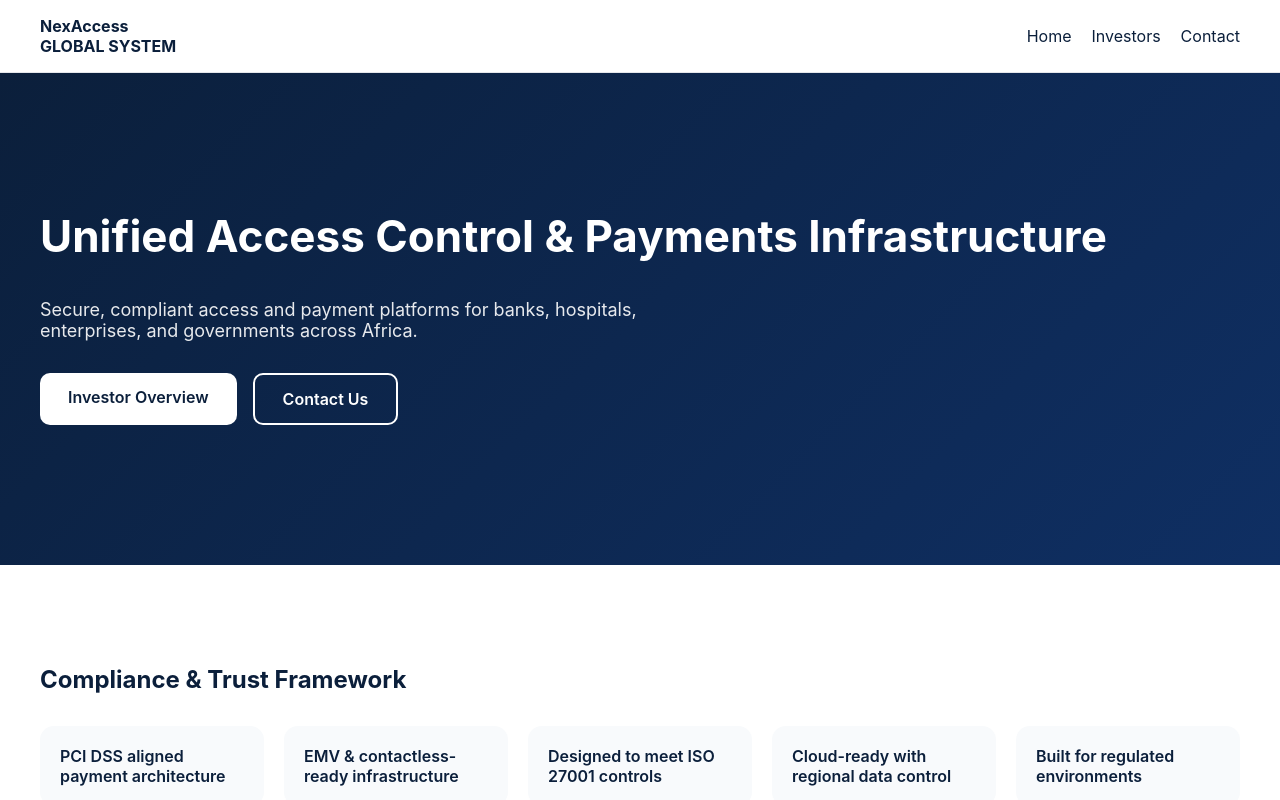
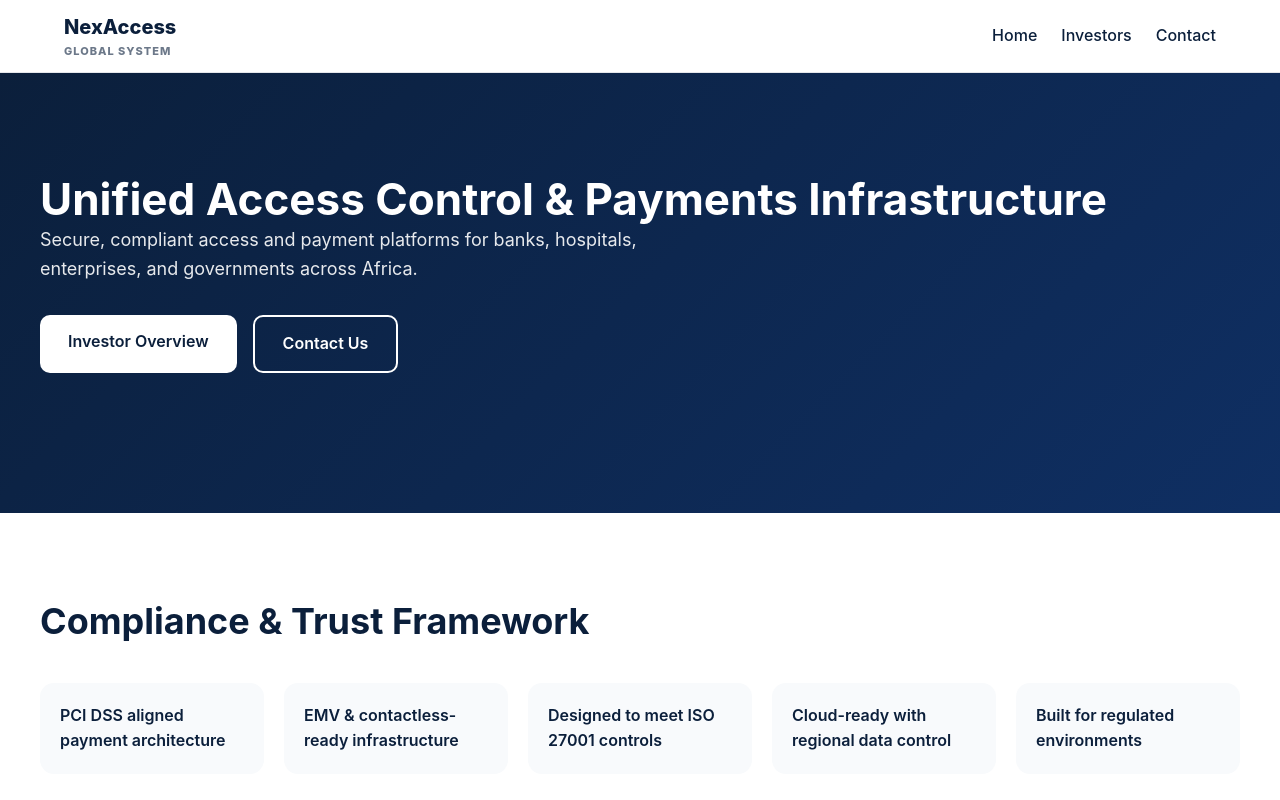
Before and after one commit to nwagwuemmanuel200-bit/nexaccess-website, a Next.js app: page / in a window 1280 px wide. Shown: the top 800 px of the page. Built offline with nearby package versions, Linux system fonts and the light colour scheme.

Commit message:
Update layout.js

```diff
--- a/app/layout.js
+++ b/app/layout.js
@@ -1,73 +1,32 @@
+import "./globals.css";
+
 export const metadata = {
   title: "NexAccess Global System",
   description:
-    "Secure, compliant access control and payment infrastructure for banks, hospitals, enterprises, and governments across Africa.",
+    "Unified access control and payment infrastructure for banks, hospitals, enterprises, and governments across Africa.",
 };
 
 export default function RootLayout({ children }) {
   return (
     <html lang="en">
-      <body
-        style={{
-          margin: 0,
-          fontFamily:
-            "-apple-system, BlinkMacSystemFont, Segoe UI, Roboto, Inter, sans-serif",
-          background: "#f7f9fc",
-          color: "#0b1f3b",
-        }}
-      >
-        {/* NAVBAR */}
-        <header
-          style={{
-            position: "sticky",
-            top: 0,
-            zIndex: 100,
-            background: "#ffffff",
-            borderBottom: "1px solid #e5e7eb",
-          }}
-        >
-          <nav
-            style={{
-              maxWidth: "1200px",
-              margin: "0 auto",
-              padding: "16px 24px",
-              display: "flex",
-              justifyContent: "space-between",
-              alignItems: "center",
-            }}
-          >
-            <strong>NexAccess<br />GLOBAL SYSTEM</strong>
-            <div style={{ display: "flex", gap: "20px" }}>
-              <a href="/" style={{ textDecoration: "none", color: "#0b1f3b" }}>
-                Home
-              </a>
-              <a
-                href="/investors"
-                style={{ textDecoration: "none", color: "#0b1f3b" }}
-              >
-                Investors
-              </a>
-              <a
-                href="/contact"
-                style={{ textDecoration: "none", color: "#0b1f3b" }}
-              >
-                Contact
-              </a>
+      <body>
+        <header className="header">
+          <div className="container nav">
+            <div className="logo">
+              NexAccess
+              <span>GLOBAL SYSTEM</span>
             </div>
-          </nav>
+            <div className="nav-links">
+              <a href="/">Home</a>
+              <a href="/investors">Investors</a>
+              <a href="/contact">Contact</a>
+            </div>
+          </div>
         </header>
 
         {children}
 
-        {/* FOOTER */}
-        <footer
-          style={{
-            padding: "40px 24px",
-            textAlign: "center",
-            fontSize: "14px",
-            color: "#64748b",
-          }}
-        >
+        <footer className="footer">
           © 2026 NexAccess Global System
         </footer>
       </body>
```
